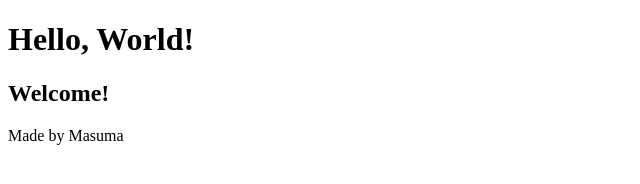
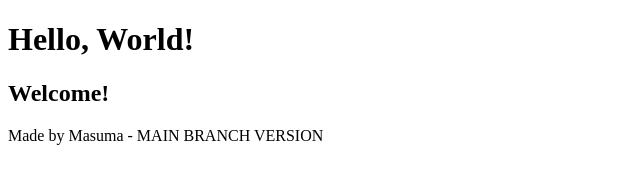
Before and after one commit to Masuma-86/FSAD_1, a plain HTML site: page index.html in a window 1280 px wide. Shown: the whole page, without its empty margins (0-640 px from the left). Drawn offline with Linux system fonts and the light colour scheme.

Commit message:
Main branch conflicting change

```diff
--- a/index.html
+++ b/index.html
@@ -7,6 +7,6 @@
 <body>
   <h1>Hello, World!</h1>
   <h2>Welcome!</h2>
-  <p>Made by Masuma</p>
+  <p>Made by Masuma - MAIN BRANCH VERSION</p>
 </body>
 </html>
```
